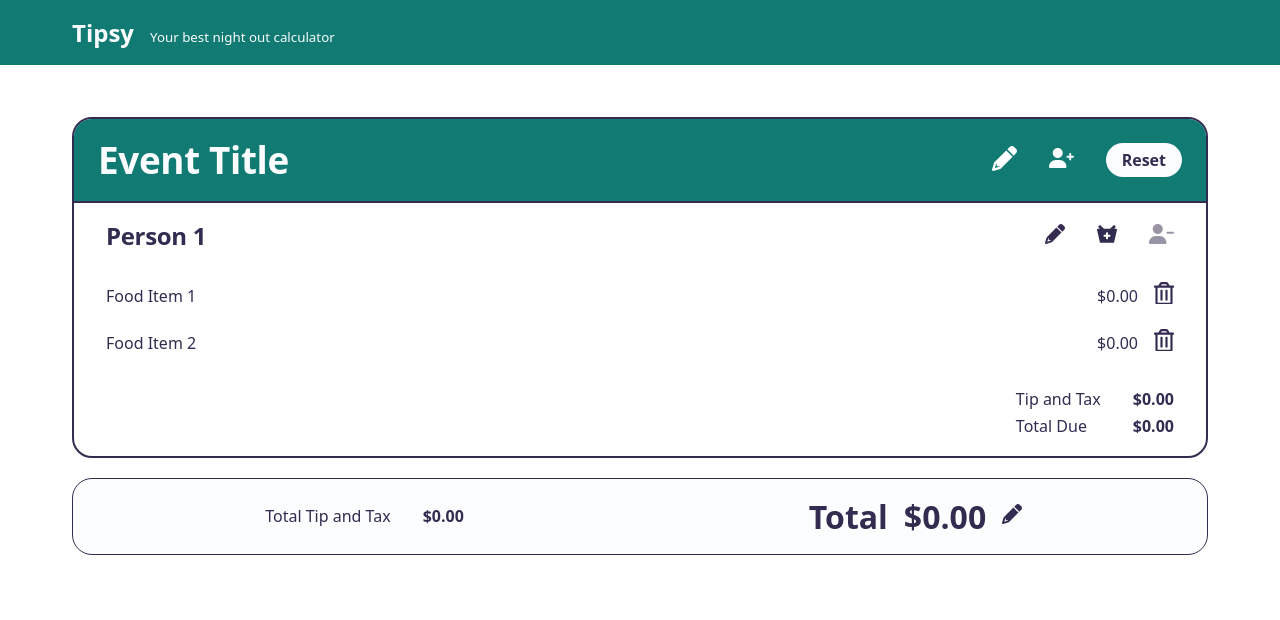
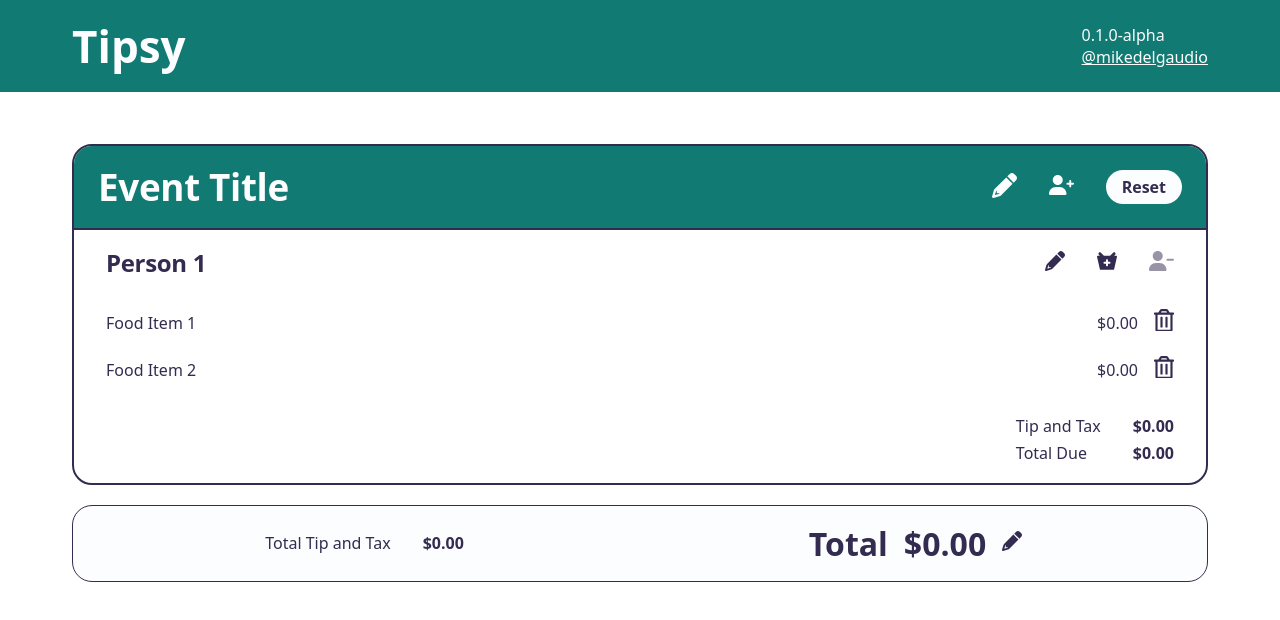
Before and after one commit to mikedelgaudio/tipsy, a React (Vite) app in the folder frontend/: page / in a window 1280 px wide. Shown: the top 620 px of the page. Built offline with nearby package versions, Linux system fonts and the light colour scheme.

Commit message:
adding in navbar changes

```diff
--- a/frontend/package.json
+++ b/frontend/package.json
@@ -1,6 +1,6 @@
 {
   "name": "tipsy",
-  "version": "alpha-0.1.0",
+  "version": "0.1.0-alpha",
   "scripts": {
     "dev": "vite --host",
     "build": "tsc && vite build",
--- a/frontend/src/components/Navbar/Navbar.css
+++ b/frontend/src/components/Navbar/Navbar.css
@@ -10,9 +10,13 @@ nav {
 .nav-wrapper {
   display: flex;
   flex-flow: row nowrap;
-  align-items: baseline;
-  justify-content: flex-start;
+  align-items: center;
+  justify-content: space-between;
   gap: 1em;
   padding: 1em 2em;
   color: var(--brand-x);
 }
+
+.nav-wrapper h1 {
+  font-size: 2.75rem;
+}
--- a/frontend/src/components/Navbar/Navbar.tsx
+++ b/frontend/src/components/Navbar/Navbar.tsx
@@ -1,4 +1,5 @@
 import "./Navbar.css";
+import { APP_VERSION } from "../../utilities/variables";
 
 function Navbar() {
   return (
@@ -6,7 +7,12 @@ function Navbar() {
       <div className="nav-container">
         <div className="nav-wrapper">
           <h1>Tipsy</h1>
-          <small>Your best night out calculator</small>
+          <div>
+            <p>{APP_VERSION}</p>
+            <a href="https://github.com/mikedelgaudio/tipsy" target="_blank">
+              @mikedelgaudio
+            </a>
+          </div>
         </div>
       </div>
     </nav>
--- a/frontend/src/styles/utilities.css
+++ b/frontend/src/styles/utilities.css
@@ -19,3 +19,10 @@ input {
   padding: 0.25em 1em;
   border: 2px solid var(--brand-off);
 }
+
+a {
+  color: var(--brand-x);
+}
+a:hover {
+  color: var(--brand-off);
+}
--- /dev/null
+++ b/frontend/src/utilities/variables.ts
@@ -0,0 +1 @@
+export const APP_VERSION = "0.1.0-alpha";
--- /dev/null
+++ b/package.json
@@ -0,0 +1,5 @@
+{
+  "devDependencies": {
+    "@types/node": "^17.0.21"
+  }
+}
```
Also changed, not shown: 1 other file (tests, documents, lock files or other folders).
